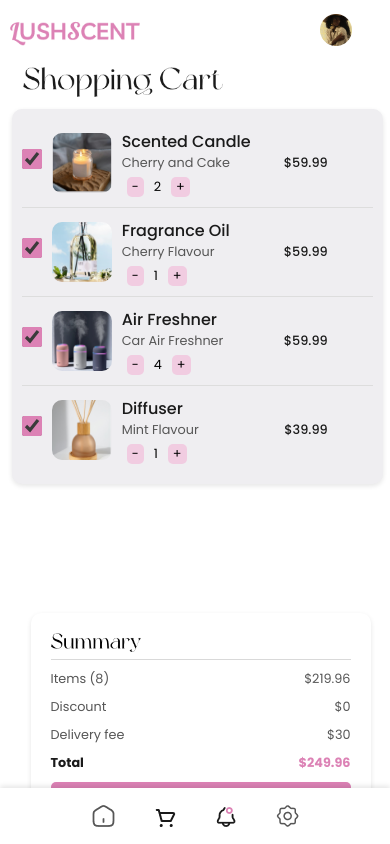
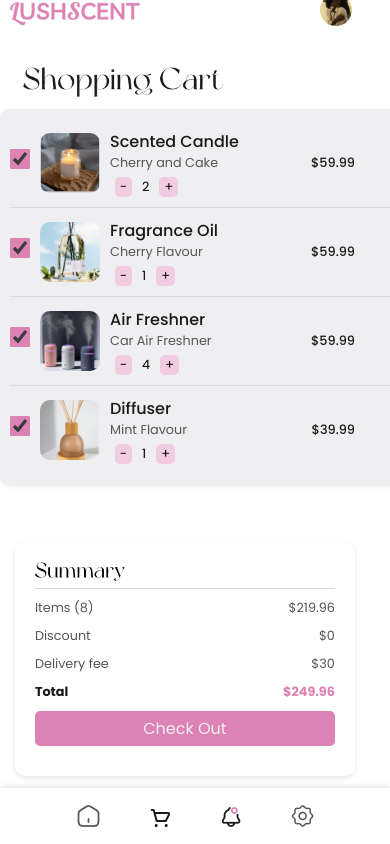
Before and after one commit to OlamideLanre/LushScent, a React (Vite) app: page /cart in a window 390 px wide. Built offline with nearby package versions, Linux system fonts and the light colour scheme.

Commit message:
adjusments

```diff
--- a/component/NavBar.jsx
+++ b/component/NavBar.jsx
@@ -10,7 +10,10 @@ const NavBar = () => {
   return (
     <>
       <nav className="navBar">
-        <div style={{ display: "inline-block", marginTop: "9px" }}>
+        <div
+          className="navBarImgCon"
+          // style={{ display: "inline-block", marginTop: "9px" }}
+        >
           <img src="Logo.png" alt="LushScent logo" className="logo" />
           <img src="profile.png" alt="profile" className="profile" />
         </div>
--- a/component/footerStyle.css
+++ b/component/footerStyle.css
@@ -112,12 +112,12 @@ ul {
         box-shadow: 0 -2px 5px rgba(0, 0, 0, 0.1);
         display: flex;
         justify-content: space-around;
-        padding: 10px 0;
+        padding: 10px 0 10px 0px;
         z-index: 1000;
 }
 .iconHolder div{
     display: inline;
-    margin: 20px;
+    margin: 25px;
     cursor: pointer;
 }
 .iconHolder{
--- a/component/navStyle.css
+++ b/component/navStyle.css
@@ -43,3 +43,7 @@
 .profile {
     display: none;
 }
+.navBarImgCon{
+    display: ruby-text;
+ margin-top: 9px
+}
--- a/src/index.css
+++ b/src/index.css
@@ -66,7 +66,8 @@
     }
     .MainContainer{
             grid-template-columns: 200px 200px;
-            margin-left: 1em;
+            margin-left: 0;
+            margin-bottom: 35px;
     }
     .card{
         width: 180px;
@@ -96,8 +97,10 @@
     }
     .summary-container {
         background-color: white;
-        right: 5%;
-        top: 70%;
+        right: 9%;
+        top: 520px;
+        padding-bottom: 30px;
+        clear: both;
         /* display: none; */
     }
     .summary-container img{
@@ -111,9 +114,10 @@
         width: 100%;
     }
     .product-list{
-        width: 90%;
-        margin-left: 3%;
-        margin-bottom: 0%;
+        width: 100%;
+        /* height: auto; */
+        margin-left: 0%;
+        margin-bottom: 15%;
         padding: 10px;
     }
     .product-price{
```
